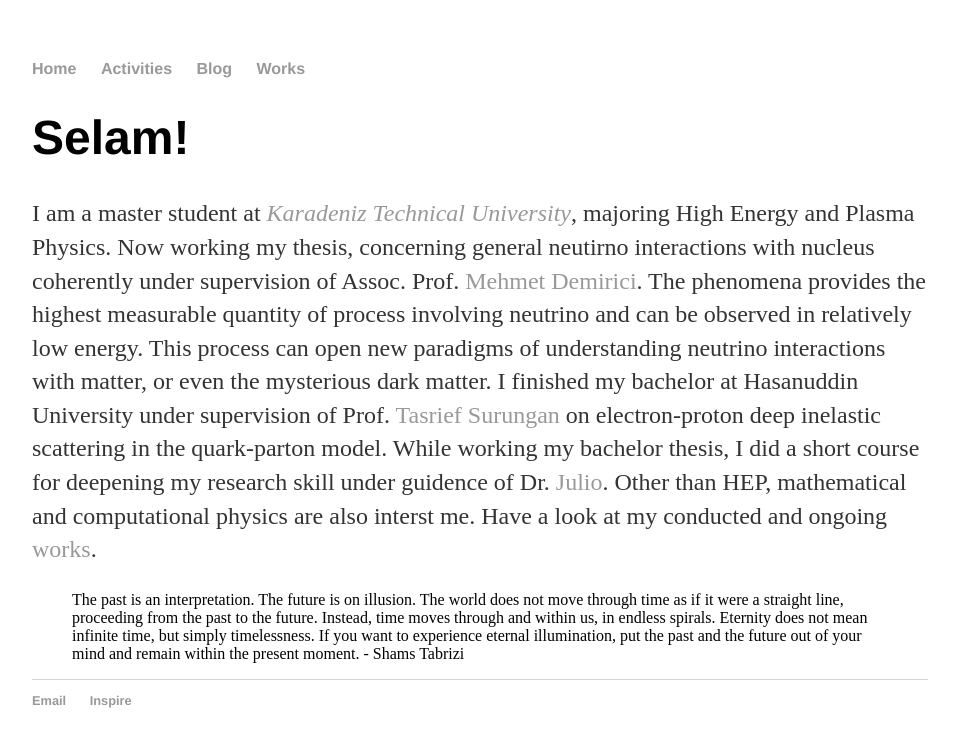
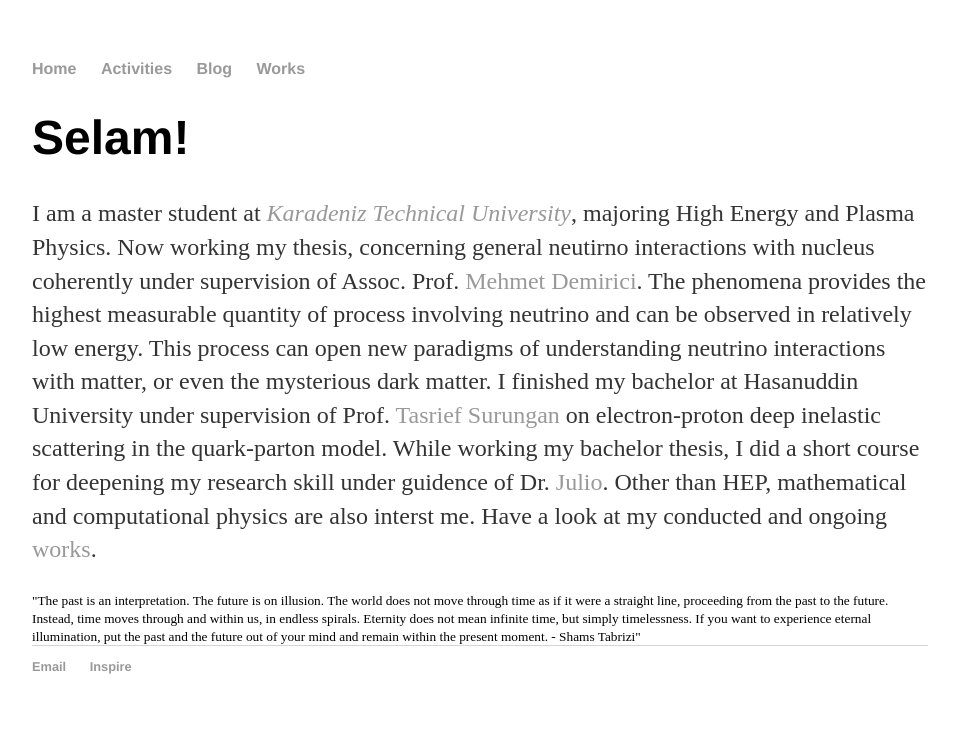
Before and after one commit to mfmustamin/mfmustamin.github.io, a Jekyll site: the page built from index.html, in a window 1280 px wide. Shown: the top 747 px of the page, without its empty margins (160-1119 px from the left). Built offline with Jekyll 4.4.1, drawn with Linux system fonts in a browser that asks for light colours.

```diff
--- a/index.html
+++ b/index.html
@@ -15,7 +15,7 @@ title: Particle Phenomenologist
   are also interst me.  Have a look at my conducted and ongoing <a href="/works">works</a>.
 </p>
 
-<blockquote> The past is an interpretation. The future is on illusion. The world does not move through time as if it were a straight line,
-  proceeding from the past to the future. Instead, time moves through and within us, in endless spirals. Eternity does not mean infinite time,
-  but simply timelessness. If you want to experience eternal illumination, put the past and the future out of your mind and remain within
-  the present moment. - Shams Tabrizi </blockquote>
+<small>"The past is an interpretation. The future is on illusion. The world does not move through time as if it were a straight line,
+ proceeding from the past to the future. Instead, time moves through and within us, in endless spirals. Eternity does not mean infinite time,
+ but simply timelessness. If you want to experience eternal illumination, put the past and the future out of your mind and remain within
+the present moment. - Shams Tabrizi"</small>
```
